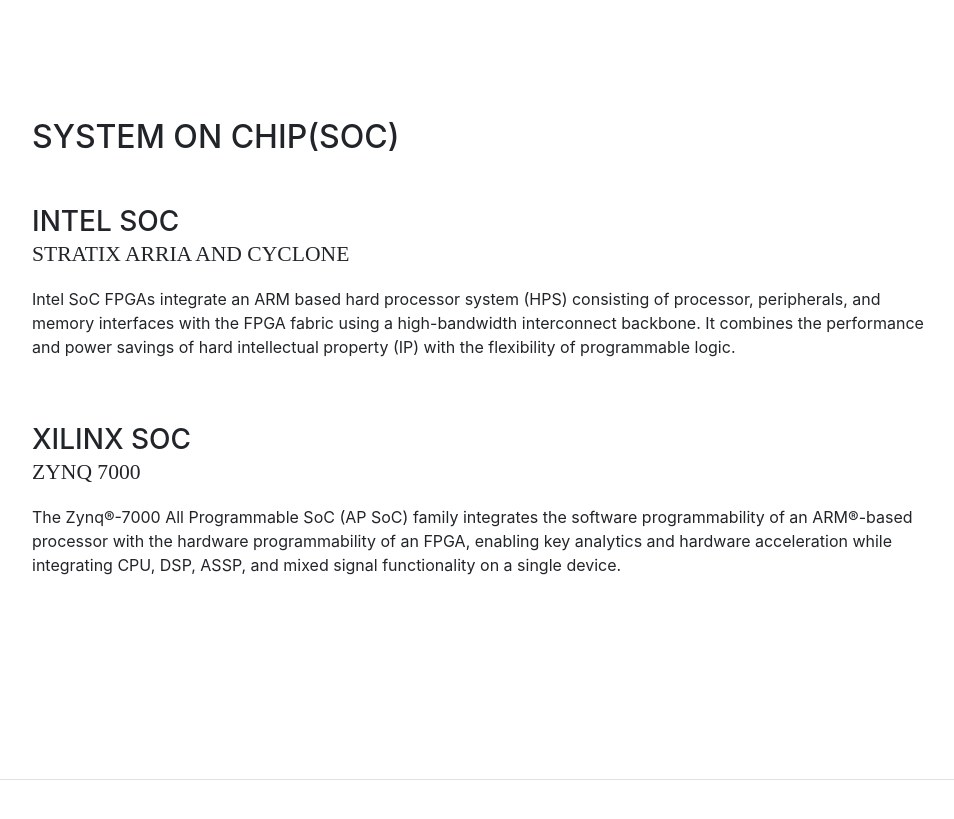
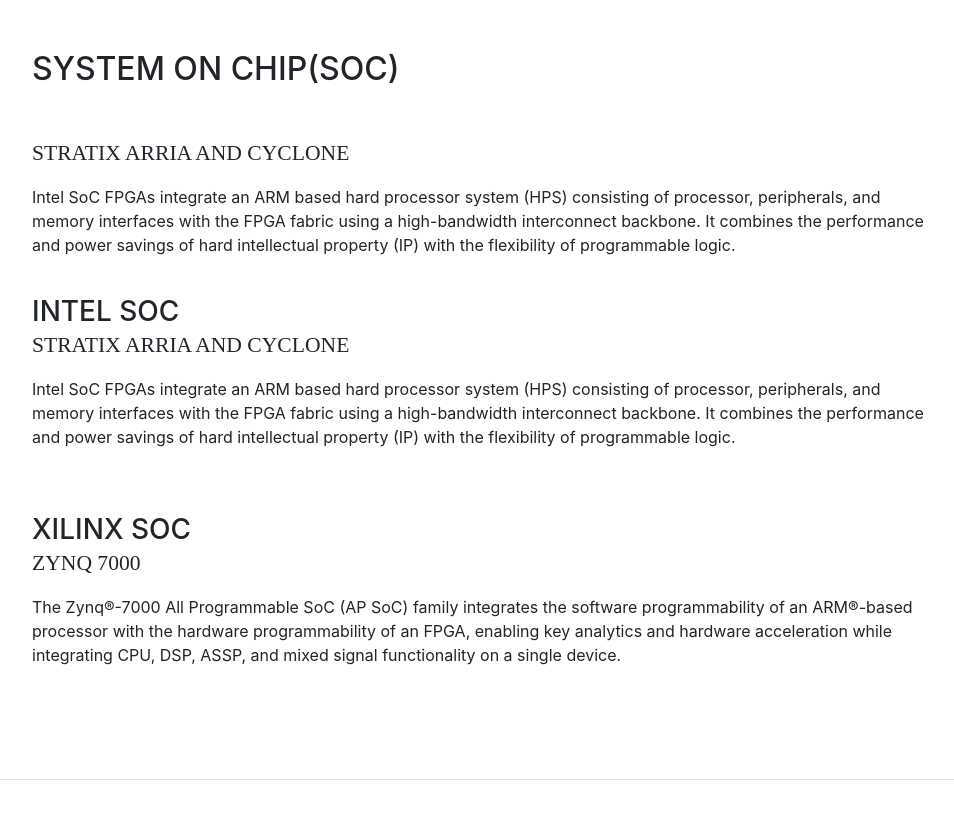
Before and after one commit to buildlinux/buildlinux.github.io, a website with bundled scripts: page index.html in a window 1280 px wide. Shown: the part 820-1639 px from the top of the page, without its empty margins (288-1242 px from the left). Built offline with nearby package versions, Linux system fonts and the light colour scheme; a web font is replaced by a local one.

Commit message:
System on chip

```diff
--- a/index.html
+++ b/index.html
@@ -117,6 +117,12 @@
     <section class="resume-section p-3 p-lg-5 d-flex flex-column" id="experience">
       <div class="my-auto">
         <h2 class="mb-5">System on Chip(SoC)</h2>
+
+        <div class="subheading mb-3">Stratix Arria and Cyclone</div>
+        <p>
+            Intel SoC FPGAs integrate an ARM based hard processor system (HPS) consisting of processor, peripherals, and memory interfaces with the FPGA fabric using a high-bandwidth interconnect backbone. It combines the performance and power savings of hard intellectual property (IP) with the flexibility of programmable logic.
+        </p>
+      </div>
 
         <div class="resume-item d-flex flex-column flex-md-row mb-5">
           <div class="resume-content mr-auto">
```
